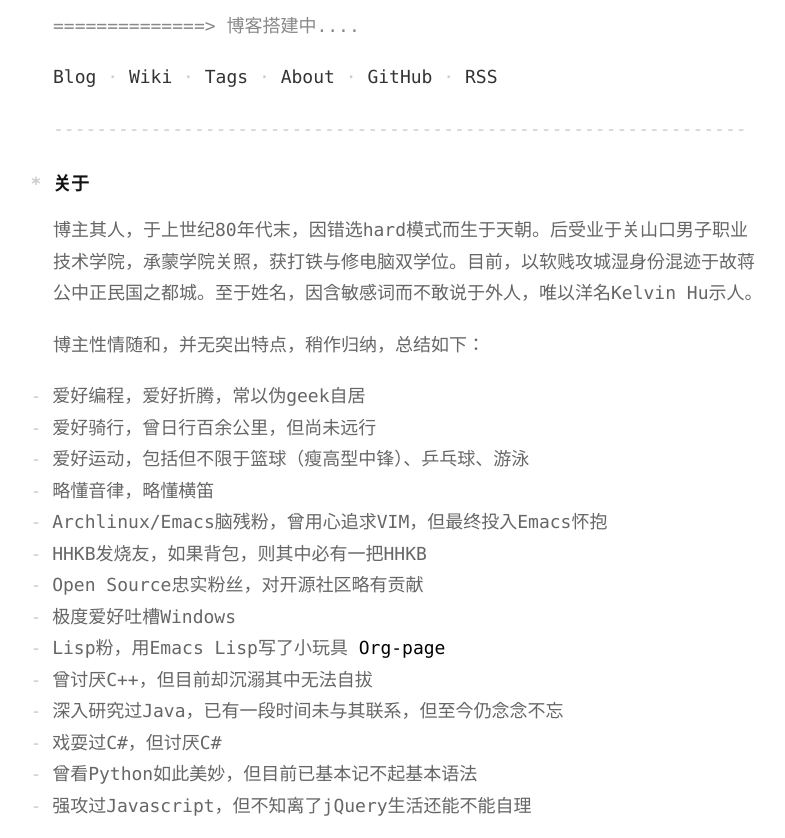
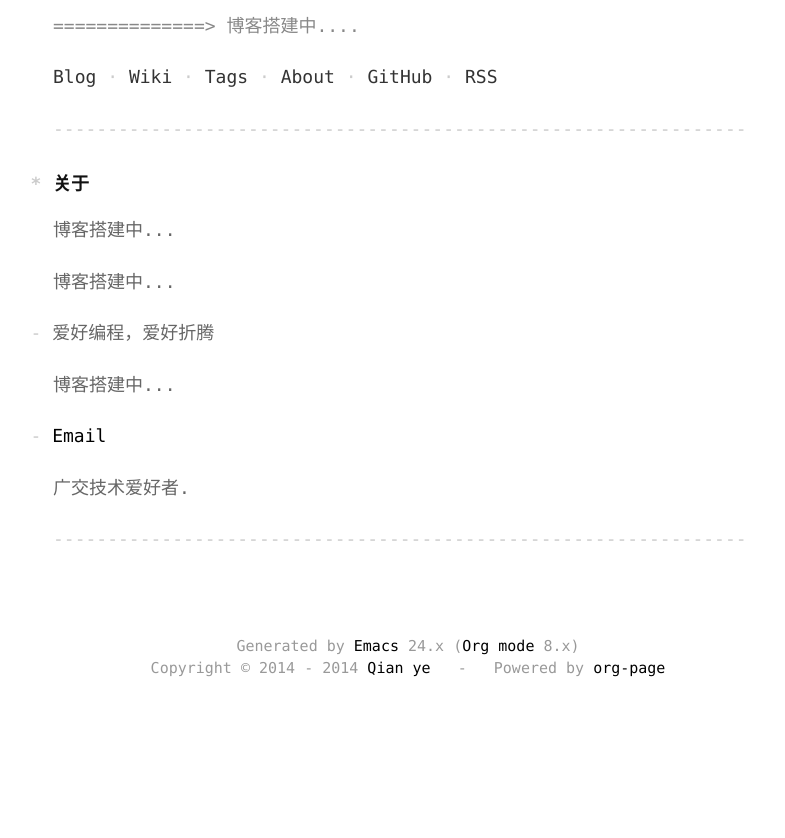
Before and after one commit to qianye0905/qianye0905.github.com, a plain HTML site: page about/index.html in a window 1280 px wide. Shown: the part 90-928 px from the top of the page, without its empty margins (232-1017 px from the left). After the commit the page ends 800 px from the top, so only its background shows below. Drawn offline with nearby package versions, Linux system fonts and the light colour scheme; a script that the page names is missing.

Commit message:
modify mail address

```diff
--- a/about/index.html
+++ b/about/index.html
@@ -31,61 +31,29 @@
 <div class="post">
 <h1>关于</h1>
 <p>
-博主其人，于上世纪80年代末，因错选hard模式而生于天朝。后受业于关山口男子职业技术学院，承蒙学院关照，获打铁与修电脑双学位。目前，以软贱攻城湿身份混迹于故蒋公中正民国之都城。至于姓名，因含敏感词而不敢说于外人，唯以洋名Kelvin Hu示人。
+博客搭建中...
 </p>
 
 <p>
-博主性情随和，并无突出特点，稍作归纳，总结如下：
+博客搭建中...
 </p>
 
 <ul class="org-ul">
-<li>爱好编程，爱好折腾，常以伪geek自居
-</li>
-<li>爱好骑行，曾日行百余公里，但尚未远行
-</li>
-<li>爱好运动，包括但不限于篮球（瘦高型中锋）、乒乓球、游泳
-</li>
-<li>略懂音律，略懂横笛
-</li>
-<li>Archlinux/Emacs脑残粉，曾用心追求VIM，但最终投入Emacs怀抱
-</li>
-<li>HHKB发烧友，如果背包，则其中必有一把HHKB
-</li>
-<li>Open Source忠实粉丝，对开源社区略有贡献
-</li>
-<li>极度爱好吐槽Windows
-</li>
-<li>Lisp粉，用Emacs Lisp写了小玩具 <a href="https://github.com/kelvinh/org-page">Org-page</a>
-</li>
-<li>曾讨厌C++，但目前却沉溺其中无法自拔
-</li>
-<li>深入研究过Java，已有一段时间未与其联系，但至今仍念念不忘
-</li>
-<li>戏耍过C#，但讨厌C#
-</li>
-<li>曾看Python如此美妙，但目前已基本记不起基本语法
-</li>
-<li>强攻过Javascript，但不知离了jQuery生活还能不能自理
+<li>爱好编程，爱好折腾
 </li>
 </ul>
 
 <p>
-博主混迹于江湖久矣，虽不喜参与江湖之事，但仍有足迹留下：
+博客搭建中...
 </p>
 
 <ul class="org-ul">
-<li><a href="mailto:ini%20<dot>%20kelvin%20<at>%20gmail%20<dot>%20com">Email</a>
-</li>
-<li><a href="https://github.com/kelvinh">GitHub</a>
-</li>
-<li><a href="http://weibo.com/ikevinhu">新浪微博</a>
-</li>
-<li><a href="https://twitter.com/__kelvinh__">Twitter</a>
+<li><a href="mailto:kongdeqian0905@gmail.com">Email</a>
 </li>
 </ul>
 
 <p>
-交天下之真豪杰，乃博主之幸甚！
+广交技术爱好者.
 </p>
 
 </div>
```
